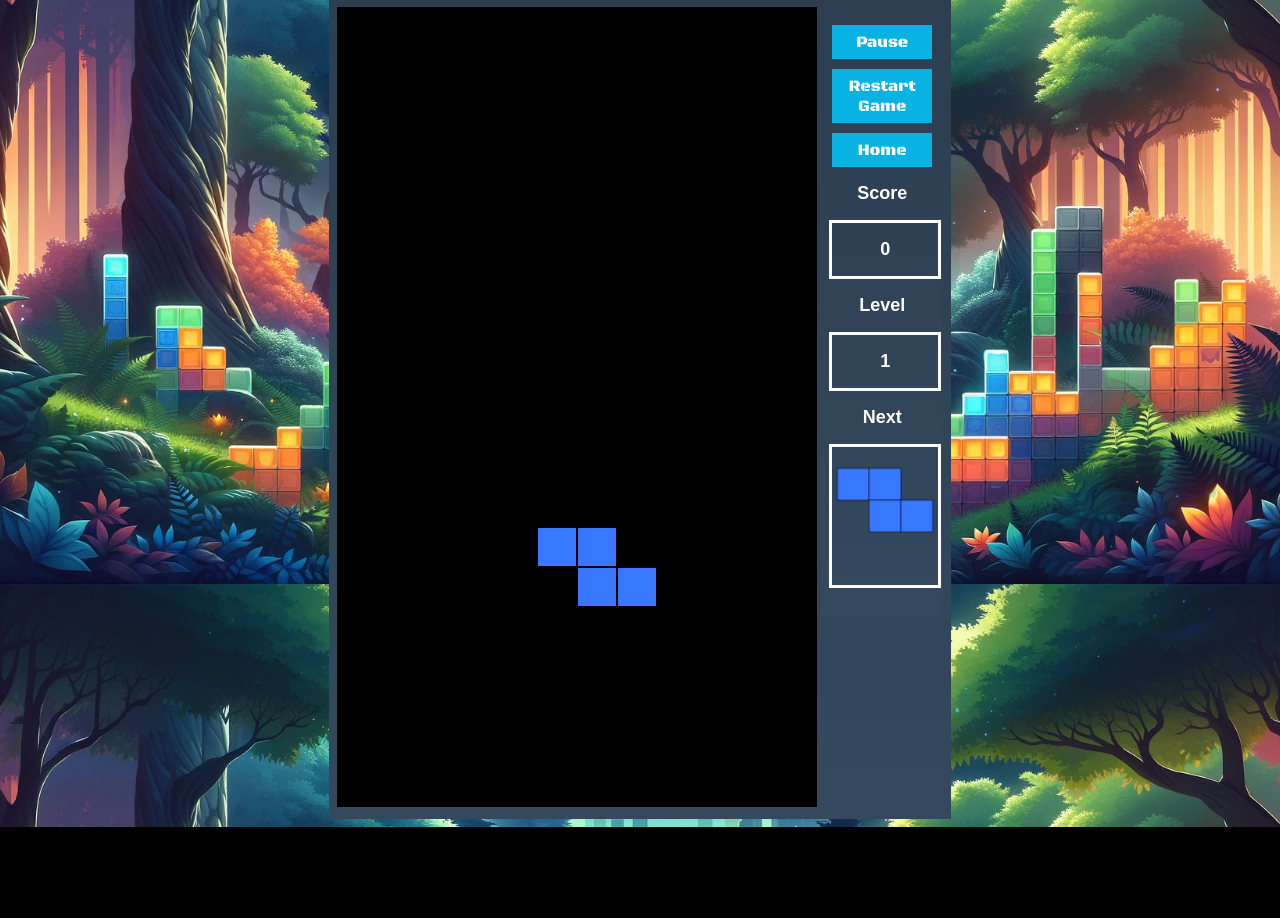
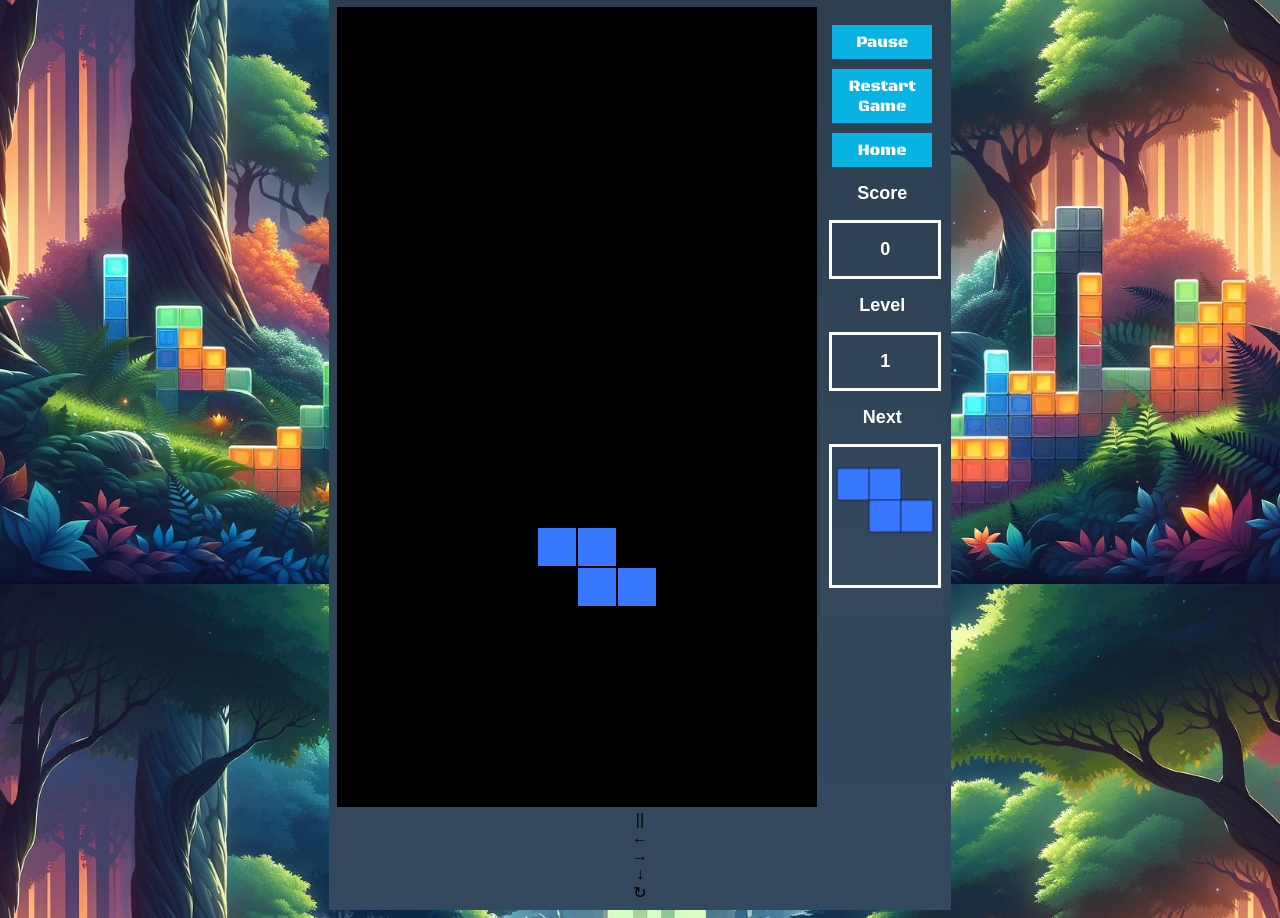
Before and after one commit to sahilsrawat27/dgl209-tetrixquest, a PHP site: page /tetris.php in a window 1280 px wide. Shown: the part 216-1134 px from the top of the page. Before the commit the page ends 1043 px from the top, so only its background shows below. Run offline with PHP 8.4, Linux system fonts and the light colour scheme.

Commit message:
Add buttons in the game

```diff
--- a/tetris.php
+++ b/tetris.php
@@ -49,6 +49,13 @@ if (isset($_SESSION['loggedin']) && $_SESSION['loggedin'] == true) {
                 <div class="game_heading">Next</div>
                 <canvas class="game_content" id="nextPiece" width="80" height="80"></canvas>
             </div>
+            <div class="controls">
+                <div class="control-btn" id="pauseControl">||</div>
+                <div class="control-btn" id="leftControl">←</div>
+                <div class="control-btn" id="rightControl">→</div>
+                <div class="control-btn" id="downControl">↓</div>
+                <div class="control-btn" id="rotateControl">↻</div>
+            </div>
         </div>
     </div>
 </body>
```
